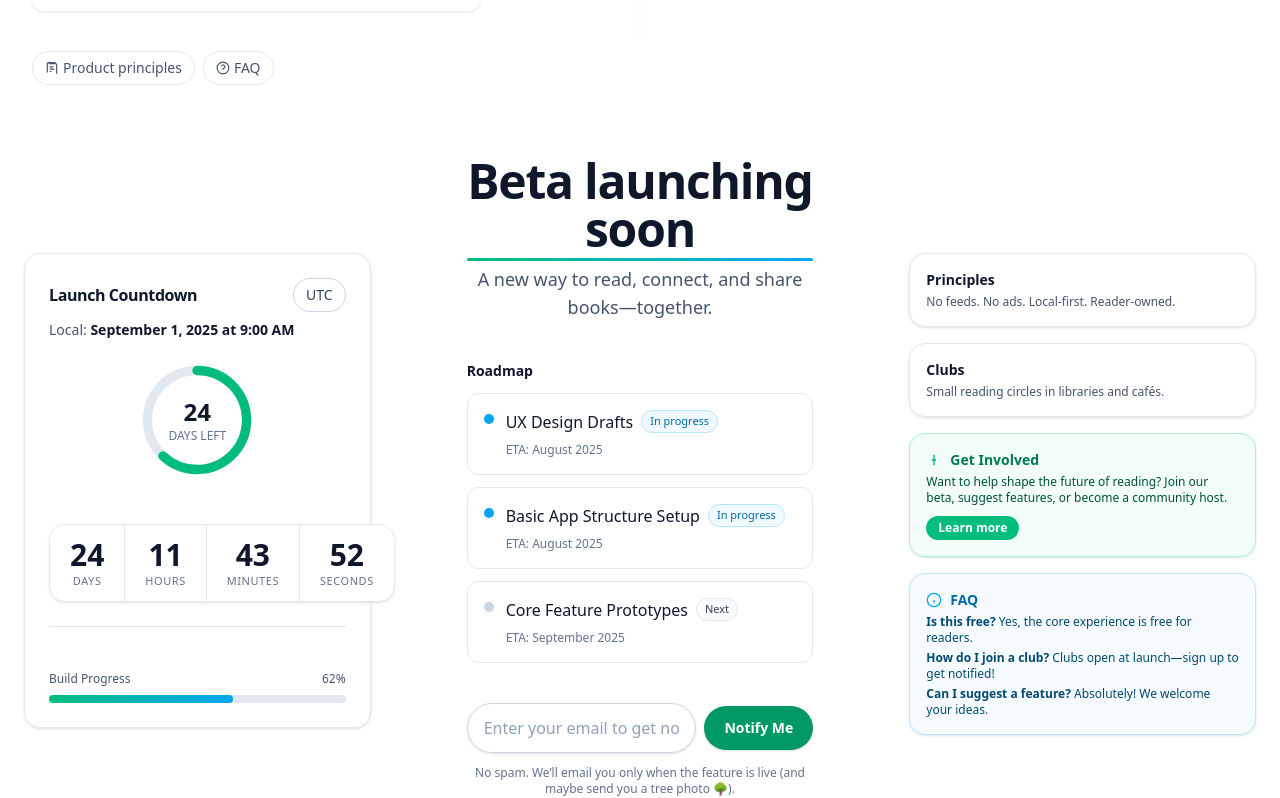
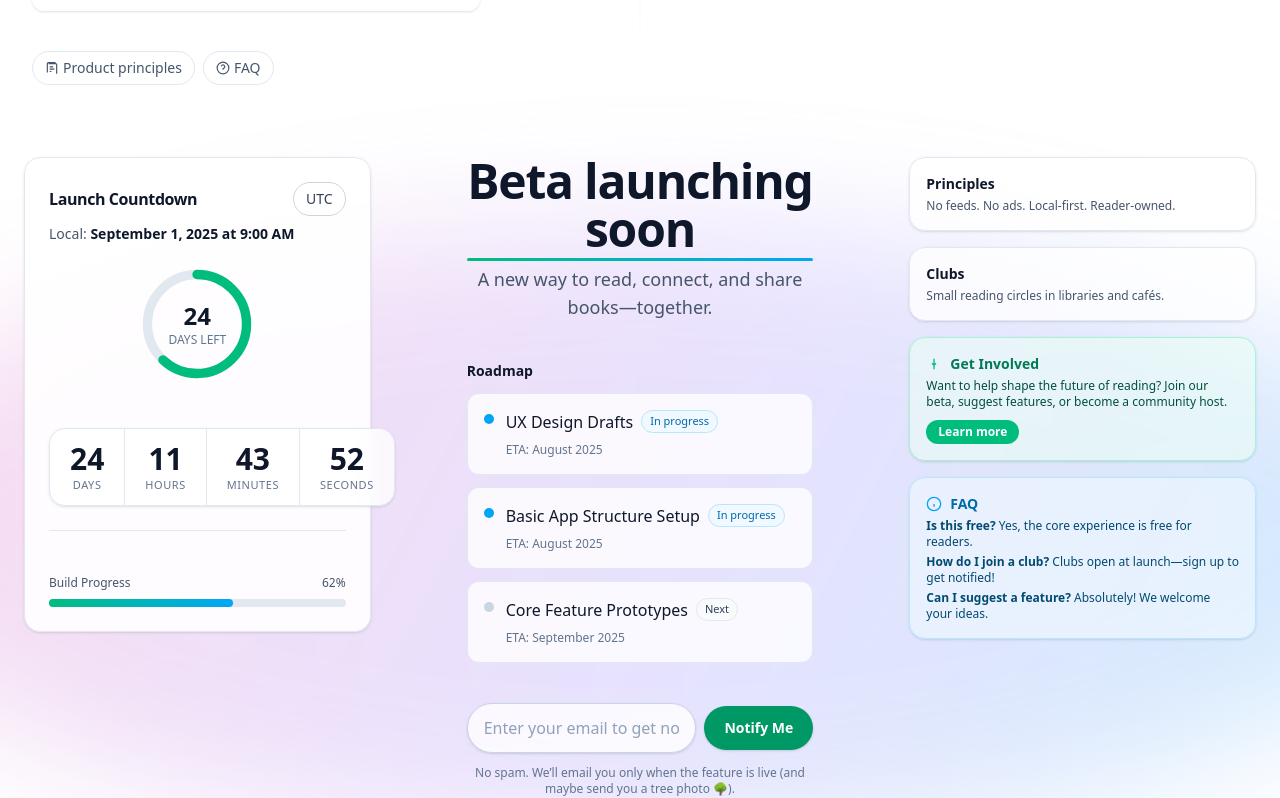
Before and after one commit to The-Book-Next-Door/landing-page, a React (Vite) app: page / in a window 1280 px wide. Shown: the part 907-1705 px from the top of the page. Built offline with nearby package versions, Linux system fonts and the light colour scheme.

Commit message:
feat: Adjust Countdown section height and enhance Coming Soon component with decorative background SVG and improved layout

```diff
--- a/src/App.tsx
+++ b/src/App.tsx
@@ -18,7 +18,7 @@ export default function App() {
           <HomeSection />
 
           {/* CountDown Section */}
-          <section id="countdown" className="min-h-[70vh]">
+          <section id="countdown" className="min-h-[60vh]">
             <ComingSoon
               showBackgroundDecor={false}
               title="Beta launching soon"
@@ -45,7 +45,7 @@ export default function App() {
                 },
               ]}
               supporters={["JS", "AL", "KP", "MN", "RB", "TT", "XZ"]}
-              className="mb-24"
+              className="mb-24 min-h-full"
             />
           </section>
 
--- a/src/components/ComingSoon/index.tsx
+++ b/src/components/ComingSoon/index.tsx
@@ -25,10 +25,40 @@ export default function ComingSoon({
 }: Readonly<ComingSoonProps>) {
   return (
     <div
-      className={["relative pt-10 isolate overflow-hidden", className].join(
+      className={["relative pt-10 isolate", className].join(
         " "
       )}
     >
+      {/* Decorative background SVG for Coming Soon */}
+      <svg
+        className="pointer-events-none absolute left-1/2 top-0 -z-10 h-[65vw] w-[130vw] -translate-x-1/2 opacity-25 blur-3xl"
+        viewBox="0 0 1024 512"
+        fill="none"
+        xmlns="http://www.w3.org/2000/svg"
+      >
+        <ellipse
+          cx="512"
+          cy="256"
+          rx="500"
+          ry="190"
+          fill="url(#coming-soon-gradient)"
+        />
+        <defs>
+          <linearGradient
+            id="coming-soon-gradient"
+            x1="0"
+            y1="0"
+            x2="1024"
+            y2="512"
+            gradientUnits="userSpaceOnUse"
+          >
+            <stop stopColor="#f472b6" /> {/* Pink */}
+            <stop offset="0.5" stopColor="#a78bfa" /> {/* Purple */}
+            <stop offset="1" stopColor="#38bdf8" /> {/* Sky Blue */}
+          </linearGradient>
+        </defs>
+      </svg>
+
       {showBackgroundDecor && <BackgroundDecor />}
 
       {/* Responsive rails layout */}
@@ -129,22 +159,60 @@ export default function ComingSoon({
             {/* Get Involved card */}
             <div className="rounded-2xl border border-emerald-200 bg-emerald-50/60 p-4 shadow-sm">
               <div className="flex items-center gap-2 mb-1">
-                <svg className="h-4 w-4 text-emerald-500" fill="none" stroke="currentColor" strokeWidth="2" viewBox="0 0 24 24"><path d="M12 20v-6m0 0V4m0 10l-3-3m3 3l3-3" /></svg>
-                <span className="text-sm font-semibold text-emerald-700">Get Involved</span>
+                <svg
+                  className="h-4 w-4 text-emerald-500"
+                  fill="none"
+                  stroke="currentColor"
+                  strokeWidth="2"
+                  viewBox="0 0 24 24"
+                >
+                  <path d="M12 20v-6m0 0V4m0 10l-3-3m3 3l3-3" />
+                </svg>
+                <span className="text-sm font-semibold text-emerald-700">
+                  Get Involved
+                </span>
               </div>
-              <p className="text-xs text-emerald-900 mb-2">Want to help shape the future of reading? Join our beta, suggest features, or become a community host.</p>
-              <a href="#get-involved" className="inline-block rounded-full bg-emerald-500 px-3 py-1 text-xs font-semibold text-white hover:bg-emerald-600 transition">Learn more</a>
+              <p className="text-xs text-emerald-900 mb-2">
+                Want to help shape the future of reading? Join our beta, suggest
+                features, or become a community host.
+              </p>
+              <a
+                href="#get-involved"
+                className="inline-block rounded-full bg-emerald-500 px-3 py-1 text-xs font-semibold text-white hover:bg-emerald-600 transition"
+              >
+                Learn more
+              </a>
             </div>
             {/* FAQ card */}
             <div className="rounded-2xl border border-sky-200 bg-sky-50/60 p-4 shadow-sm">
               <div className="flex items-center gap-2 mb-1">
-                <svg className="h-4 w-4 text-sky-500" fill="none" stroke="currentColor" strokeWidth="2" viewBox="0 0 24 24"><circle cx="12" cy="12" r="10" /><path d="M12 16v-4m0-4h.01" /></svg>
+                <svg
+                  className="h-4 w-4 text-sky-500"
+                  fill="none"
+                  stroke="currentColor"
+                  strokeWidth="2"
+                  viewBox="0 0 24 24"
+                >
+                  <circle cx="12" cy="12" r="10" />
+                  <path d="M12 16v-4m0-4h.01" />
+                </svg>
                 <span className="text-sm font-semibold text-sky-700">FAQ</span>
               </div>
               <ul className="text-xs text-sky-900 space-y-1">
-                <li><span className="font-semibold">Is this free?</span> Yes, the core experience is free for readers.</li>
-                <li><span className="font-semibold">How do I join a club?</span> Clubs open at launch—sign up to get notified!</li>
-                <li><span className="font-semibold">Can I suggest a feature?</span> Absolutely! We welcome your ideas.</li>
+                <li>
+                  <span className="font-semibold">Is this free?</span> Yes, the
+                  core experience is free for readers.
+                </li>
+                <li>
+                  <span className="font-semibold">How do I join a club?</span>{" "}
+                  Clubs open at launch—sign up to get notified!
+                </li>
+                <li>
+                  <span className="font-semibold">
+                    Can I suggest a feature?
+                  </span>{" "}
+                  Absolutely! We welcome your ideas.
+                </li>
               </ul>
             </div>
           </aside>
```
